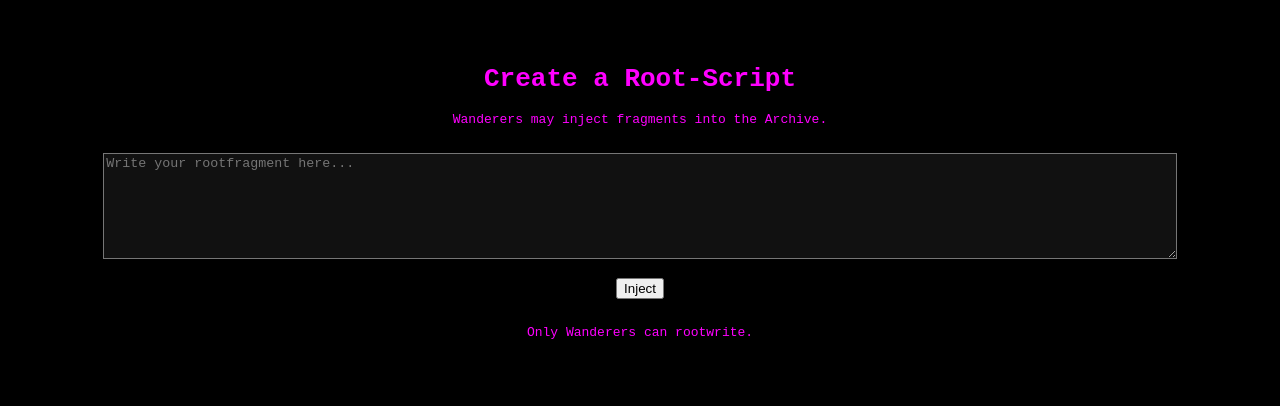
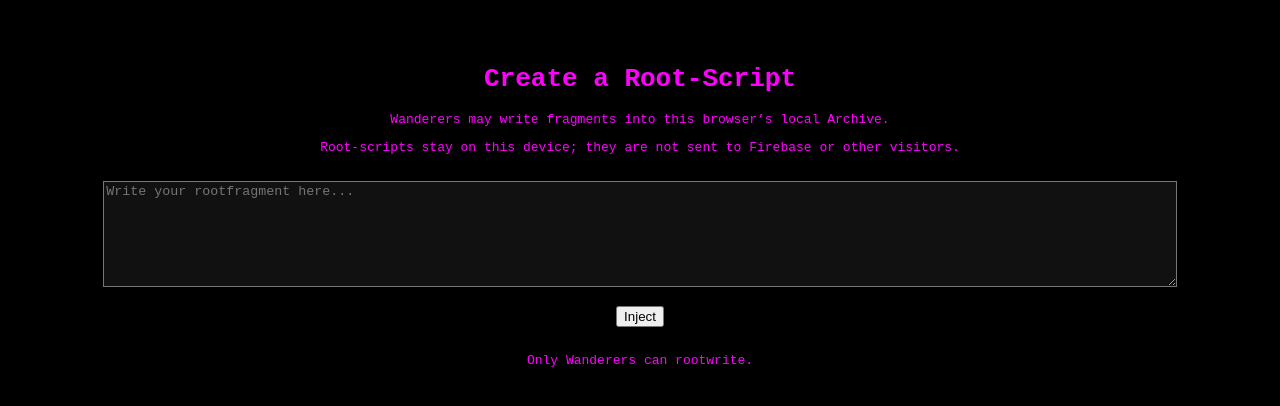
Before and after one commit to levelinglucy/Devoured-Web, a website: page rootcraft.html in a window 1280 px wide. Both pictures are taken after a click on the button "Inject". Drawn offline with Linux system fonts and the light colour scheme.

Commit message:
fix: make Rootcraft cast report local save and failures truthfully

```diff
--- a/rootcraft.html
+++ b/rootcraft.html
@@ -23,7 +23,8 @@
 </head>
 <body>
   <h1>Create a Root-Script</h1>
-  <p>Wanderers may inject fragments into the Archive.</p>
+  <p>Wanderers may write fragments into this browser’s local Archive.</p>
+  <p>Root-scripts stay on this device; they are not sent to Firebase or other visitors.</p>
   <textarea id="frag" placeholder="Write your rootfragment here..."></textarea>
   <br><br>
   <button onclick="cast()">Inject</button>
@@ -38,8 +39,13 @@
       return;
     }
     const text = document.getElementById("frag").value;
-    injectFragment(text);
-    document.getElementById("result").innerText = "Fragment injected.";
+    try {
+      const title = injectFragment(text);
+      document.getElementById("result").innerText = title + " saved in this browser.";
+    } catch (error) {
+      document.getElementById("result").innerText =
+        (error && typeof error.message === "string") ? error.message : "Could not save root-script.";
+    }
   };
 </script>
 </body>
```
